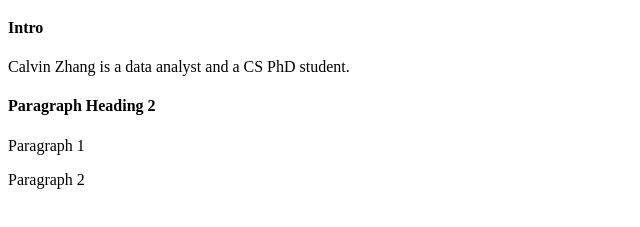
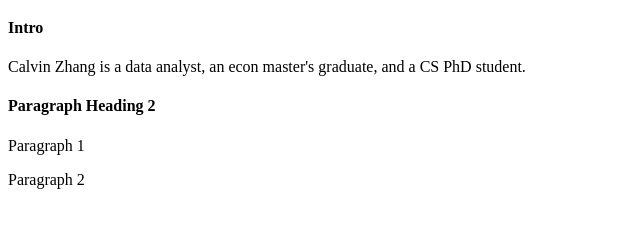
Before and after one commit to calvin-zhang-qt/calvin-zhang-qt.github.io, a plain HTML site: page index.html in a window 1280 px wide. Shown: the part 61-288 px from the top of the page, without its empty margins (0-640 px from the left). Drawn offline with Linux system fonts and the light colour scheme.

Commit message:
Update index.html

```diff
--- a/index.html
+++ b/index.html
@@ -9,7 +9,7 @@
     <h1> Calvin Zhang QT </h1>
 
     <h4> Intro </h4>
-    <p> Calvin Zhang is a data analyst and a CS PhD student. </p>
+    <p> Calvin Zhang is a data analyst, an econ master's graduate, and a CS PhD student. </p>
 
     <h4> Paragraph Heading 2 </h4>
     <p> Paragraph 1 </p>
```
